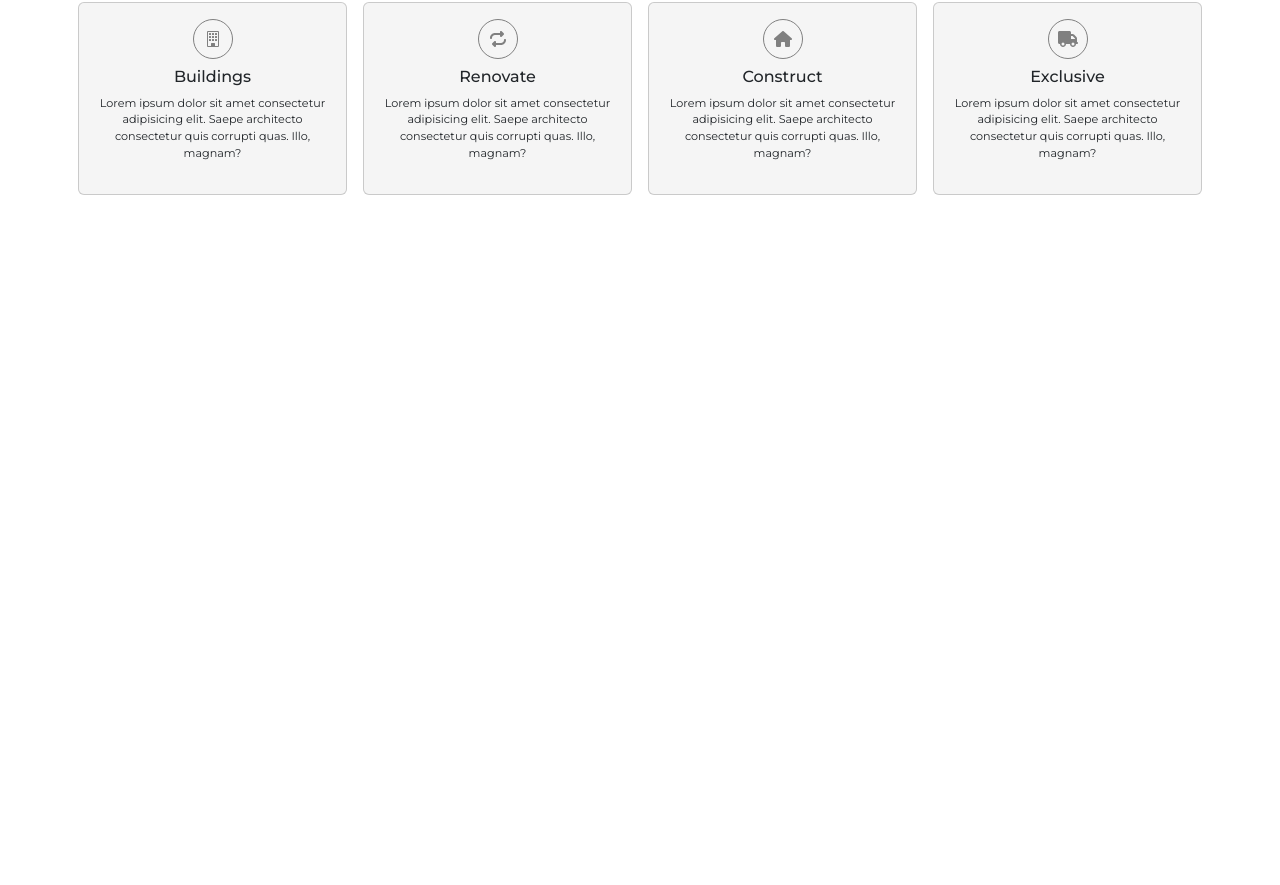
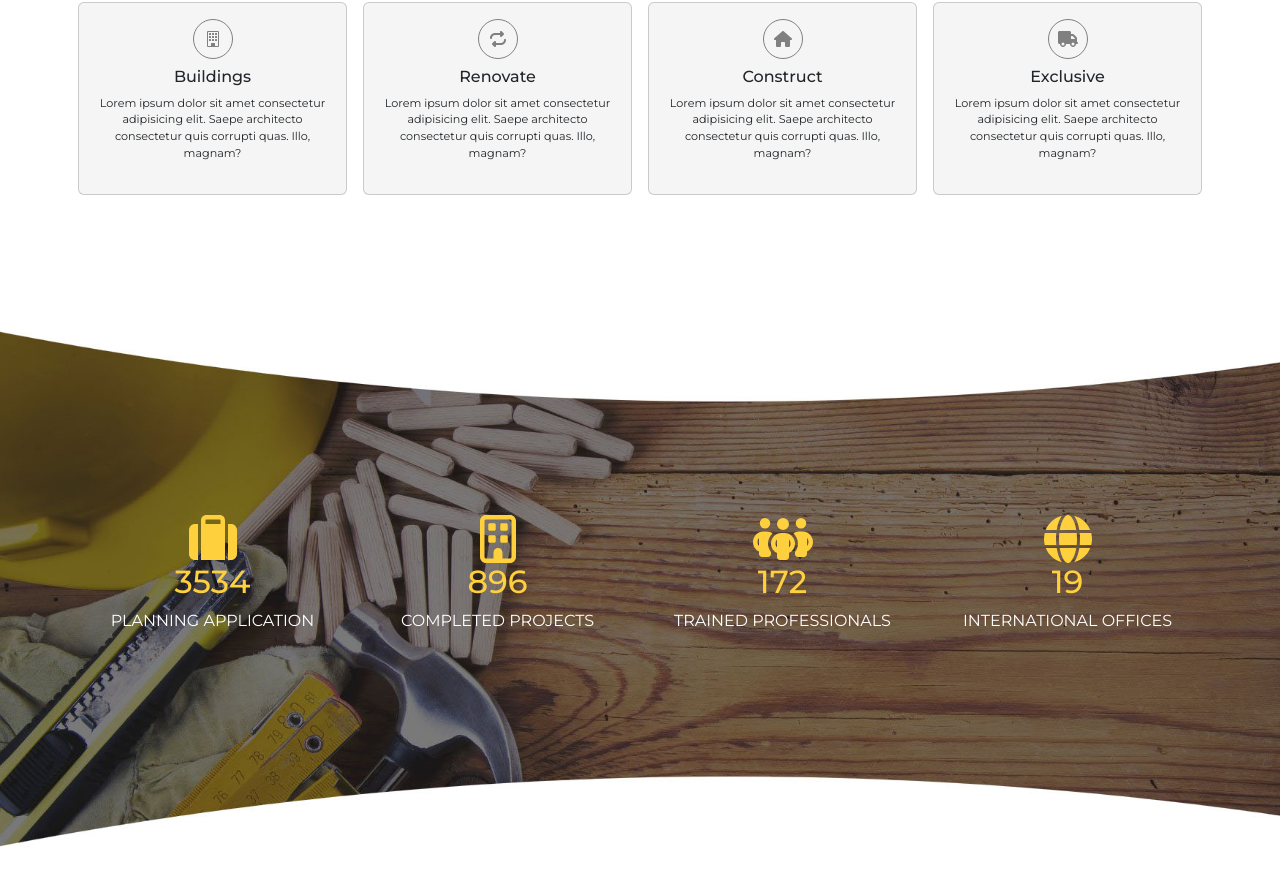
Before and after one commit to davide-rullo/proj-html-vuejs, a Vue app: page / in a window 1280 px wide. Shown: the part 1345-2230 px from the top of the page. Before the commit the page ends 1697 px from the top, so only its background shows below. Built offline with nearby package versions, Linux system fonts and the light colour scheme.

Commit message:
add stats section

```diff
--- a/src/components/AppMain.vue
+++ b/src/components/AppMain.vue
@@ -2,16 +2,18 @@
 import AppCta from './AppCta.vue';
 import AppJumbo from './AppJumbo.vue';
 import AppSpecialist from './AppSpecialist.vue';
+import AppStats from './AppStats.vue';
 
 export default {
     name: 'AppMain',
-    components: { AppJumbo, AppCta, AppSpecialist }
+    components: { AppJumbo, AppCta, AppSpecialist, AppStats }
 }
 </script>
 <template>
     <AppJumbo></AppJumbo>
     <AppCta></AppCta>
     <AppSpecialist></AppSpecialist>
+    <AppStats></AppStats>
 </template>
 
 
--- a/src/components/AppSpecialist.vue
+++ b/src/components/AppSpecialist.vue
@@ -85,10 +85,7 @@ export default {
 <style lang="scss" scoped>
 @use '../assets/scss/partials/variables.scss' as *;
 
-.specialist {
 
-    height: 600px;
-}
 
 .specialist-row {
     padding-top: 5rem;
--- /dev/null
+++ b/src/components/AppStats.vue
@@ -0,0 +1,90 @@
+<script>
+export default {
+    name: 'AppStats'
+}
+</script>
+<template>
+    <section class="stats">
+        <div class="container stats-wrapper">
+            <div class="row row-cols-1 row-cols-sm-2 row-cols-md-4">
+                <div class="col p-2">
+                    <div class="stats-card d-flex flex-column justify-content-center align-items-center">
+                        <svg xmlns="http://www.w3.org/2000/svg" height="3em"
+                            viewBox="0 0 512 512"><!--! Font Awesome Free 6.4.2 by @fontawesome - https://fontawesome.com License - https://fontawesome.com/license (Commercial License) Copyright 2023 Fonticons, Inc. -->
+                            <path
+                                d="M176 56V96H336V56c0-4.4-3.6-8-8-8H184c-4.4 0-8 3.6-8 8zM128 96V56c0-30.9 25.1-56 56-56H328c30.9 0 56 25.1 56 56V96v32V480H128V128 96zM64 96H96V480H64c-35.3 0-64-28.7-64-64V160c0-35.3 28.7-64 64-64zM448 480H416V96h32c35.3 0 64 28.7 64 64V416c0 35.3-28.7 64-64 64z" />
+                        </svg>
+                        <h2 class="stats-num">3534</h2>
+                        <p class="stats-name">planning application</p>
+                    </div>
+                </div>
+                <div class="col p-2">
+                    <div class="stats-card d-flex flex-column justify-content-center align-items-center">
+                        <svg xmlns="http://www.w3.org/2000/svg" height="3em"
+                            viewBox="0 0 384 512"><!--! Font Awesome Free 6.4.2 by @fontawesome - https://fontawesome.com License - https://fontawesome.com/license (Commercial License) Copyright 2023 Fonticons, Inc. -->
+                            <path
+                                d="M64 48c-8.8 0-16 7.2-16 16V448c0 8.8 7.2 16 16 16h80V400c0-26.5 21.5-48 48-48s48 21.5 48 48v64h80c8.8 0 16-7.2 16-16V64c0-8.8-7.2-16-16-16H64zM0 64C0 28.7 28.7 0 64 0H320c35.3 0 64 28.7 64 64V448c0 35.3-28.7 64-64 64H64c-35.3 0-64-28.7-64-64V64zm88 40c0-8.8 7.2-16 16-16h48c8.8 0 16 7.2 16 16v48c0 8.8-7.2 16-16 16H104c-8.8 0-16-7.2-16-16V104zM232 88h48c8.8 0 16 7.2 16 16v48c0 8.8-7.2 16-16 16H232c-8.8 0-16-7.2-16-16V104c0-8.8 7.2-16 16-16zM88 232c0-8.8 7.2-16 16-16h48c8.8 0 16 7.2 16 16v48c0 8.8-7.2 16-16 16H104c-8.8 0-16-7.2-16-16V232zm144-16h48c8.8 0 16 7.2 16 16v48c0 8.8-7.2 16-16 16H232c-8.8 0-16-7.2-16-16V232c0-8.8 7.2-16 16-16z" />
+                        </svg>
+                        <h2 class="stats-num">896</h2>
+                        <p class="stats-name">Completed projects</p>
+
+                    </div>
+                </div>
+                <div class="col p-2">
+                    <div class="stats-card d-flex flex-column justify-content-center align-items-center">
+                        <svg xmlns="http://www.w3.org/2000/svg" height="3em"
+                            viewBox="0 0 640 512"><!--! Font Awesome Free 6.4.2 by @fontawesome - https://fontawesome.com License - https://fontawesome.com/license (Commercial License) Copyright 2023 Fonticons, Inc. -->
+                            <path
+                                d="M72 88a56 56 0 1 1 112 0A56 56 0 1 1 72 88zM64 245.7C54 256.9 48 271.8 48 288s6 31.1 16 42.3V245.7zm144.4-49.3C178.7 222.7 160 261.2 160 304c0 34.3 12 65.8 32 90.5V416c0 17.7-14.3 32-32 32H96c-17.7 0-32-14.3-32-32V389.2C26.2 371.2 0 332.7 0 288c0-61.9 50.1-112 112-112h32c24 0 46.2 7.5 64.4 20.3zM448 416V394.5c20-24.7 32-56.2 32-90.5c0-42.8-18.7-81.3-48.4-107.7C449.8 183.5 472 176 496 176h32c61.9 0 112 50.1 112 112c0 44.7-26.2 83.2-64 101.2V416c0 17.7-14.3 32-32 32H480c-17.7 0-32-14.3-32-32zm8-328a56 56 0 1 1 112 0A56 56 0 1 1 456 88zM576 245.7v84.7c10-11.3 16-26.1 16-42.3s-6-31.1-16-42.3zM320 32a64 64 0 1 1 0 128 64 64 0 1 1 0-128zM240 304c0 16.2 6 31 16 42.3V261.7c-10 11.3-16 26.1-16 42.3zm144-42.3v84.7c10-11.3 16-26.1 16-42.3s-6-31.1-16-42.3zM448 304c0 44.7-26.2 83.2-64 101.2V448c0 17.7-14.3 32-32 32H288c-17.7 0-32-14.3-32-32V405.2c-37.8-18-64-56.5-64-101.2c0-61.9 50.1-112 112-112h32c61.9 0 112 50.1 112 112z" />
+                        </svg>
+                        <h2 class="stats-num">172</h2>
+                        <p class="stats-name">Trained professionals</p>
+
+                    </div>
+                </div>
+                <div class="col p-2">
+                    <div class="stats-card d-flex flex-column justify-content-center align-items-center">
+                        <svg xmlns="http://www.w3.org/2000/svg" height="3em"
+                            viewBox="0 0 512 512"><!--! Font Awesome Free 6.4.2 by @fontawesome - https://fontawesome.com License - https://fontawesome.com/license (Commercial License) Copyright 2023 Fonticons, Inc. -->
+                            <path
+                                d="M352 256c0 22.2-1.2 43.6-3.3 64H163.3c-2.2-20.4-3.3-41.8-3.3-64s1.2-43.6 3.3-64H348.7c2.2 20.4 3.3 41.8 3.3 64zm28.8-64H503.9c5.3 20.5 8.1 41.9 8.1 64s-2.8 43.5-8.1 64H380.8c2.1-20.6 3.2-42 3.2-64s-1.1-43.4-3.2-64zm112.6-32H376.7c-10-63.9-29.8-117.4-55.3-151.6c78.3 20.7 142 77.5 171.9 151.6zm-149.1 0H167.7c6.1-36.4 15.5-68.6 27-94.7c10.5-23.6 22.2-40.7 33.5-51.5C239.4 3.2 248.7 0 256 0s16.6 3.2 27.8 13.8c11.3 10.8 23 27.9 33.5 51.5c11.6 26 20.9 58.2 27 94.7zm-209 0H18.6C48.6 85.9 112.2 29.1 190.6 8.4C165.1 42.6 145.3 96.1 135.3 160zM8.1 192H131.2c-2.1 20.6-3.2 42-3.2 64s1.1 43.4 3.2 64H8.1C2.8 299.5 0 278.1 0 256s2.8-43.5 8.1-64zM194.7 446.6c-11.6-26-20.9-58.2-27-94.6H344.3c-6.1 36.4-15.5 68.6-27 94.6c-10.5 23.6-22.2 40.7-33.5 51.5C272.6 508.8 263.3 512 256 512s-16.6-3.2-27.8-13.8c-11.3-10.8-23-27.9-33.5-51.5zM135.3 352c10 63.9 29.8 117.4 55.3 151.6C112.2 482.9 48.6 426.1 18.6 352H135.3zm358.1 0c-30 74.1-93.6 130.9-171.9 151.6c25.5-34.2 45.2-87.7 55.3-151.6H493.4z" />
+                        </svg>
+                        <h2 class="stats-num">19</h2>
+                        <p class="stats-name">International offices</p>
+
+                    </div>
+                </div>
+            </div>
+        </div>
+    </section>
+</template>
+
+
+<style lang="scss" scoped>
+@use '../assets/scss/partials/variables.scss' as *;
+
+.stats {
+    background-image: url('../assets/img/home.jpg');
+    background-size: cover;
+    margin-top: -4rem;
+    height: 900px;
+}
+
+.stats-wrapper {
+    padding-top: 23rem;
+}
+
+svg {
+    fill: $avd-primary;
+}
+
+.stats-num {
+    color: $avd-primary;
+
+}
+
+.stats-name {
+    text-transform: uppercase;
+    color: white;
+}
+</style>
```
Also changed, not shown: src/assets/img/home.jpg (added).
